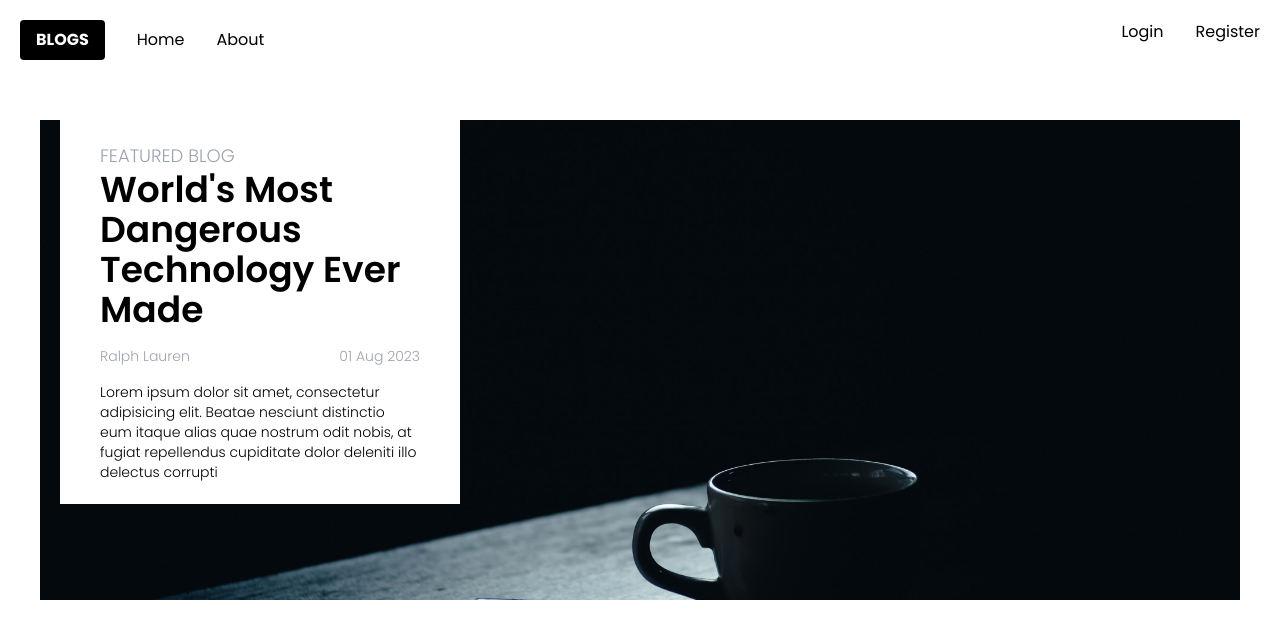
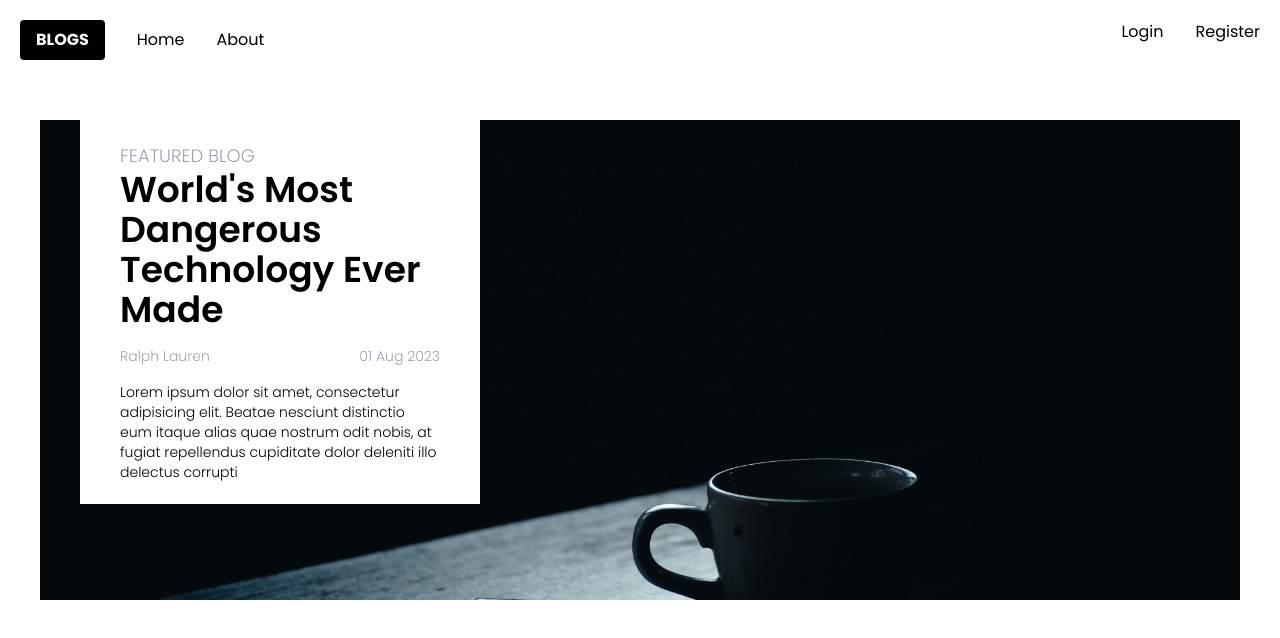
Before and after one commit to ashmeetsmonga/nextjs-fullstack-blogs, a Next.js app: page / in a window 1280 px wide. Shown: the top 638 px of the page. Built offline with nearby package versions, Linux system fonts and the light colour scheme.

Commit message:
ui changes

```diff
--- a/app/components/FeaturedBlog.tsx
+++ b/app/components/FeaturedBlog.tsx
@@ -6,13 +6,13 @@ const FeaturedBlog = () => {
     <div className="relative h-[30rem] w-full">
       <div className="absolute left-0 top-0 h-full w-full">
         <Image
-          src={"/images/hero-image.jpg"}
+          src="/images/hero-image-1.jpg"
           alt="featured-blog-image"
           fill
           objectFit="cover"
         />
       </div>
-      <div className="relative z-10 ml-5 flex h-4/5 w-1/2 flex-col justify-center gap-4 bg-white p-10 md:w-1/3">
+      <div className="relative z-10 ml-5 flex h-4/5 w-1/2 flex-col justify-center gap-4 bg-white p-10 md:w-1/3 lg:ml-10">
         <div>
           <div className="text-xs font-light uppercase text-gray-400 lg:text-lg">
             Featured Blog
```
Also changed, not shown: public/images/hero-image-1.jpg (renamed from public/images/hero-image.jpg).
